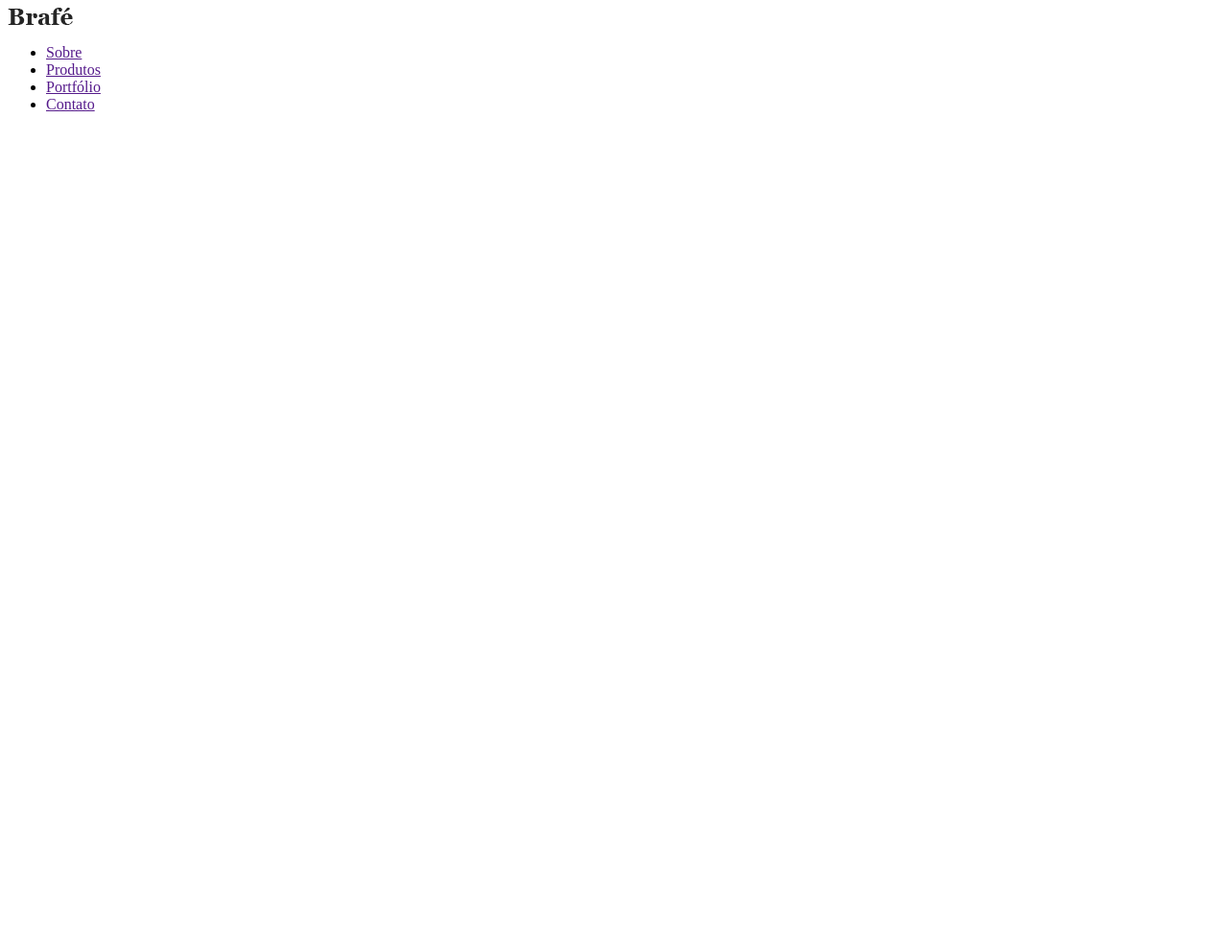
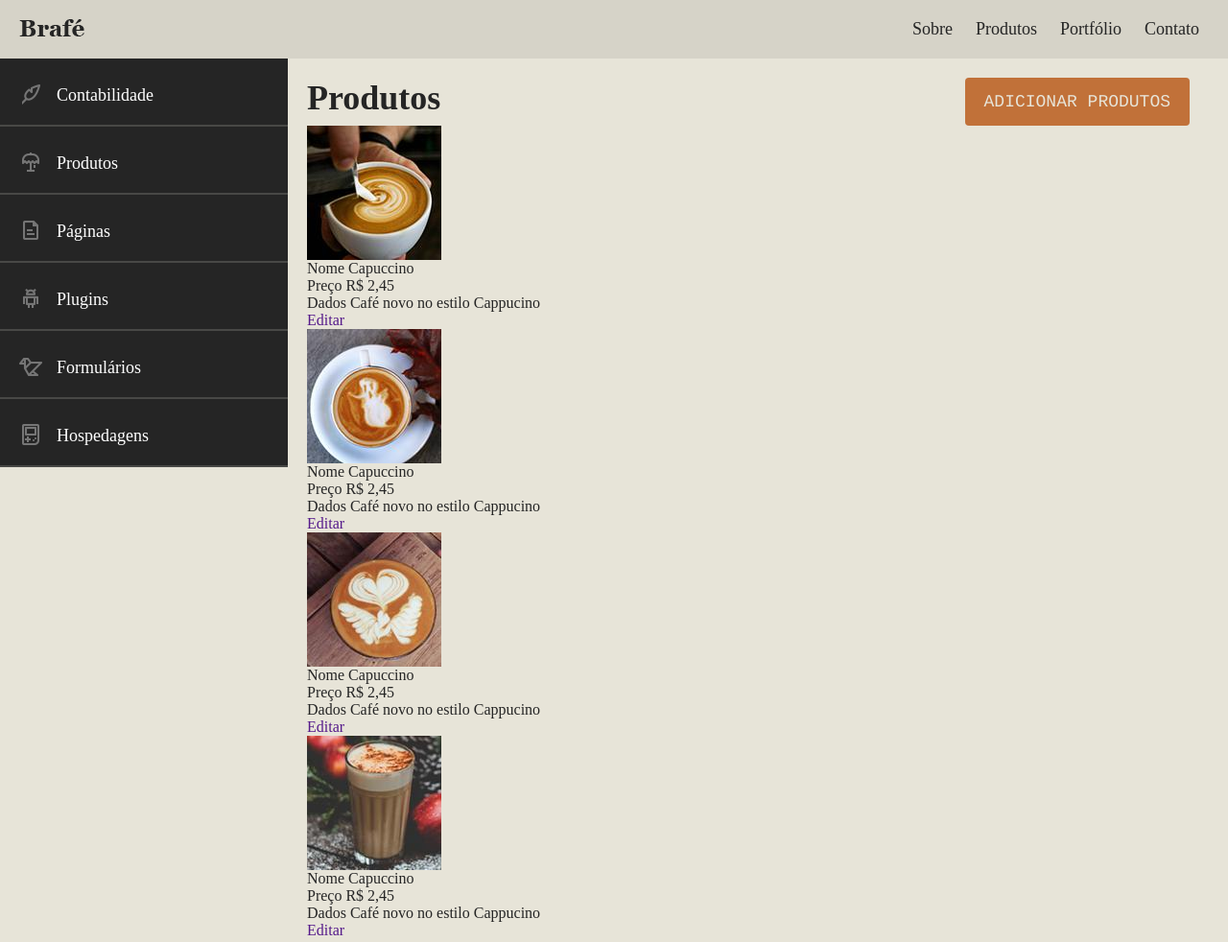
Before and after one commit to phedrakeson/brafe-3-puro, a plain HTML site: page index.html in a window 1280 px wide. Shown: the whole page at 96% size. Before the commit the page ends 800 px from the top, so only its background shows below. Drawn offline with Linux system fonts and the light colour scheme.

Commit message:
estilizando header e side-nav

```diff
--- a/index.html
+++ b/index.html
@@ -7,9 +7,9 @@
     <link rel="stylesheet" href="style.css">
 </head>
 <body>
-    <header>
-        <a href="/"><img src="img/brafe.png" alt="Brafé"></a>
-        <nav>
+    <header class="header">
+        <a class="header-logo" href="/"><img src="img/brafe.png" alt="Brafé"></a>
+        <nav class="header-menu">
             <ul>
                 <li><a href="">Sobre</a></li>
                 <li><a href="">Produtos</a></li>
@@ -19,5 +19,70 @@
         </nav>
     </header>
 
+    <main class="main-container">
+        <nav class="side-nav">
+            <ul>
+                <li><a class="nav-contabilidade" href="">Contabilidade</a></li>
+                <li><a class="nav-produtos" href="">Produtos</a></li>
+                <li><a class="nav-paginas" href="">Páginas</a></li>
+                <li><a class="nav-plugins" href="">Plugins</a></li>
+                <li><a class="nav-formularios" href="">Formulários</a></li>
+                <li><a class="nav-hospedagens" href="">Hospedagens</a></li>
+            </ul>
+        </nav>
+
+        <section class="produtos">
+            <header>
+                <h1>Produtos</h1>
+                <a class="adicionar-produtos" href="">Adicionar Produtos</a>
+            </header>
+
+            <ul>
+                <li>
+                    <img src="img/cafe-1.jpg" alt="Café 1">
+                    <ul>
+                        <li><span>Nome</span> Capuccino</li>
+                        <li><span>Preço</span> R$ 2,45</li>
+                        <li><span>Dados</span> Café novo no estilo Cappucino</li>
+                    </ul>
+                    <a href="">Editar</a>
+                </li>
+
+                <li>
+                    <img src="img/cafe-2.jpg" alt="Café 2">
+                    <ul>
+                        <li><span>Nome</span> Capuccino</li>
+                        <li><span>Preço</span> R$ 2,45</li>
+                        <li><span>Dados</span> Café novo no estilo Cappucino</li>
+                    </ul>
+                    <a href="">Editar</a>
+                </li>
+
+                <li>
+                    <img src="img/cafe-3.jpg" alt="Café 3">
+                    <ul>
+                        <li><span>Nome</span> Capuccino</li>
+                        <li><span>Preço</span> R$ 2,45</li>
+                        <li><span>Dados</span> Café novo no estilo Cappucino</li>
+                    </ul>
+                    <a href="">Editar</a>
+                </li>
+
+                <li>
+                    <img src="img/cafe-4.jpg" alt="Café 4">
+                    <ul>
+                        <li><span>Nome</span> Capuccino</li>
+                        <li><span>Preço</span> R$ 2,45</li>
+                        <li><span>Dados</span> Café novo no estilo Cappucino</li>
+                    </ul>
+                    <a href="">Editar</a>
+                </li>
+            </ul>
+
+
+        </section>
+    </main>
+
+
 </body>
 </html>
--- a/style.css
+++ b/style.css
@@ -0,0 +1,152 @@
+body, p, h1, ul, li{
+    margin: 0px;
+    padding: 0px;
+}
+
+li {
+    list-style: none;
+}
+
+a {
+    text-decoration: none;
+}
+
+body {
+    font-style: Georgia, serif;
+    color: #252525;
+    background: #e7e4d8;
+}
+
+* {
+    box-sizing: border-box;
+}
+
+img {
+    display: block;
+    max-width: 100%;
+}
+
+/* Header */
+
+.header {
+    background: #d6d3c8;
+    padding: 20px;
+}
+
+.header::after, .header::before {
+    content: '';
+    display: table;
+    clear: both;
+}
+
+.header-logo {
+    float: left;
+}
+
+.header-menu ul {
+    float: right;
+}
+
+.header-menu ul li {
+    display: inline-block;
+}
+
+.header-menu li a {
+    color: #252525;
+    font-size: 1.125em;
+    padding: 0 10px;
+}
+
+.header-menu li:first-child a {
+    padding-left: 0px;
+}
+
+/* Main */
+
+.main-container::after, .main-container::before {
+    content: '';
+    display: table;
+    clear: both;
+}
+
+/* side nav */
+
+.side-nav {
+    width: 300px;
+    background: #252525;
+    float: left;
+}
+
+.side-nav li a {
+    display: block;
+    color: #fff;
+    border-bottom: 2px solid #484846;
+    font-size: 1.125em;
+    padding: 20px;
+}
+
+.side-nav li a::before {
+    content: '';
+    display: inline-block;
+    width: 24px;
+    height: 24px;
+    position: relative;
+    top: 5px;
+    margin-right: 15px;
+    background-image: url(img/icones.png);
+}
+
+.nav-contabilidade::before {
+    background-position: 0 0;
+}
+
+.nav-produtos::before {
+    background-position: 0 -24px;
+}
+
+.nav-paginas::before {
+    background-position: 0 calc(-24px * 2);
+}
+
+.nav-plugins::before {
+    background-position: 0 calc(-24px * 3);
+}
+
+.nav-formularios::before {
+    background-position: 0 calc(-24px * 4);
+}
+
+.nav-hospedagens::before {
+    background-position: 0 calc(-24px * 5);
+}
+
+.produtos {
+    float: left;
+    width: calc(100% - 300px);
+    margin: 0 auto;
+    max-width: 960px;
+    padding: 20px;
+}
+
+.produtos header::after, .produtos header::before {
+    content: '';
+    display: table;
+    clear: both;
+}
+
+.produtos h1 {
+    font-size: 2.25em;
+    float: left;
+}
+
+.adicionar-produtos {
+    background: #c17139;
+    color: #e7e4d8;
+    font-size: 1.125em;
+    font-family: Courier, monospace;
+    text-transform: uppercase;
+    padding: 15px 20px;
+    border-radius: 4px;
+    float: right;
+    text-align: center;
+}
```
